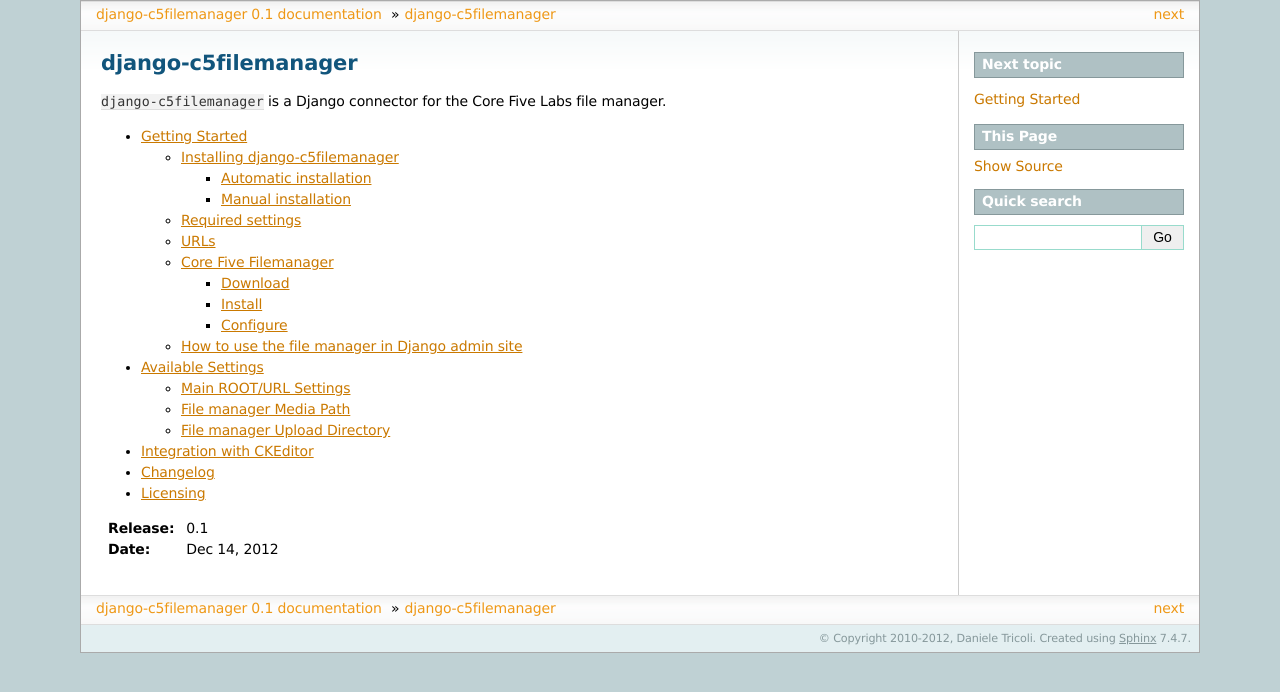
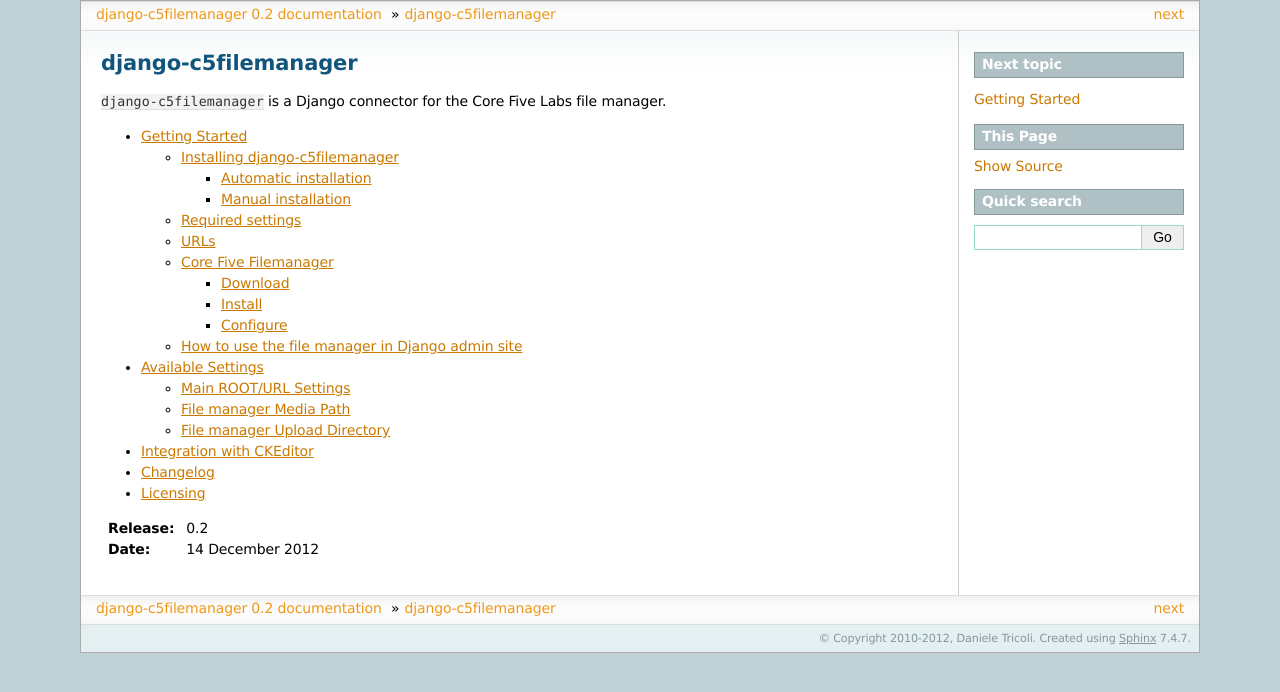
Before and after one commit to eriol/django-c5filemanager, a Sphinx documentation site: the page built from docs/index.rst, in a window 1280 px wide. Shown: the top 692 px of the page. Built offline with Sphinx 7.4.7, drawn with Linux system fonts in a browser that asks for light colours.

Commit message:
Bumped to 0.2

```diff
--- a/c5filemanager/__init__.py
+++ b/c5filemanager/__init__.py
@@ -6,7 +6,7 @@ Copyright (c) 2010-2012 Daniele Tricoli <eriol@mornie.org>
 
 Read LICENSE for more informations.
 """
-VERSION = (0, 2, 0, 'dev')
+VERSION = (0, 2)
 
 def get_version():
     """Returns project version in a human readable form."""
--- a/docs/conf.py
+++ b/docs/conf.py
@@ -48,9 +48,9 @@ copyright = u'2010-2012, Daniele Tricoli'
 # built documents.
 #
 # The short X.Y version.
-version = '0.1'
+version = '0.2'
 # The full version, including alpha/beta/rc tags.
-release = '0.1'
+release = '0.2'
 
 # The language for content autogenerated by Sphinx. Refer to documentation
 # for a list of supported languages.
--- a/docs/getting_started.rst
+++ b/docs/getting_started.rst
@@ -21,14 +21,14 @@ Simply install ``django-c5filemanager`` using ``pip``::
 Alternatively you can directly install from a packaged version or from the
 mercurial repository using ``pip``.
 
-For example, if you want to install version 0.1 from the mercurial repository
+For example, if you want to install version 0.2 from the mercurial repository
 you have to do::
 
-    $ pip install -e http://hg.mornie.org/django/c5filemanager/@0.1#egg=django-c5filemanager
+    $ pip install -e http://hg.mornie.org/django/c5filemanager/@0.2#egg=django-c5filemanager
 
 Or from the packaged version::
 
-    $ pip install http//downloads.mornie.org/django-c5filemanager/django-c5filemanager-0.1.tar.gz
+    $ pip install http//downloads.mornie.org/django-c5filemanager/django-c5filemanager-0.2.tar.gz
 
 Manual installation
 ~~~~~~~~~~~~~~~~~~~
--- a/docs/index.rst
+++ b/docs/index.rst
@@ -21,4 +21,4 @@ manager.
 
 
 :Release: |version|
-:Date: |today|
+:Date: 14 December 2012
```
Also changed, not shown: 1 other file.
